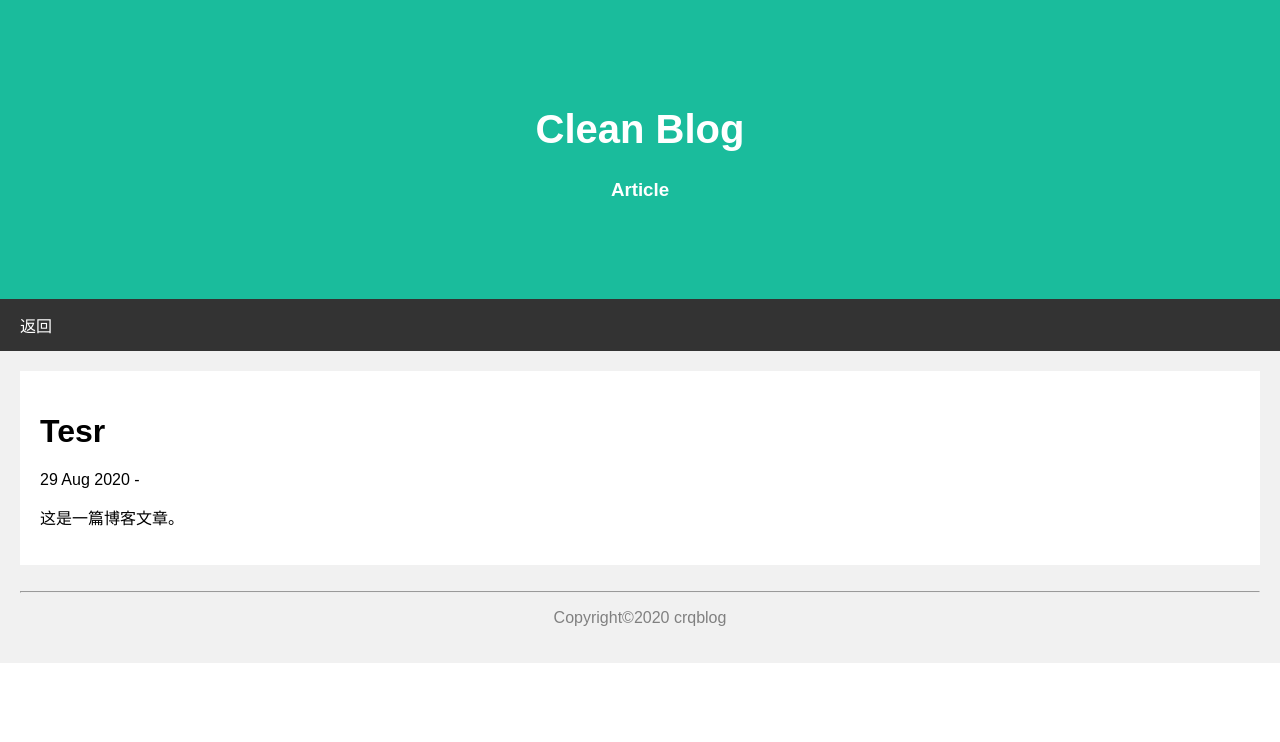
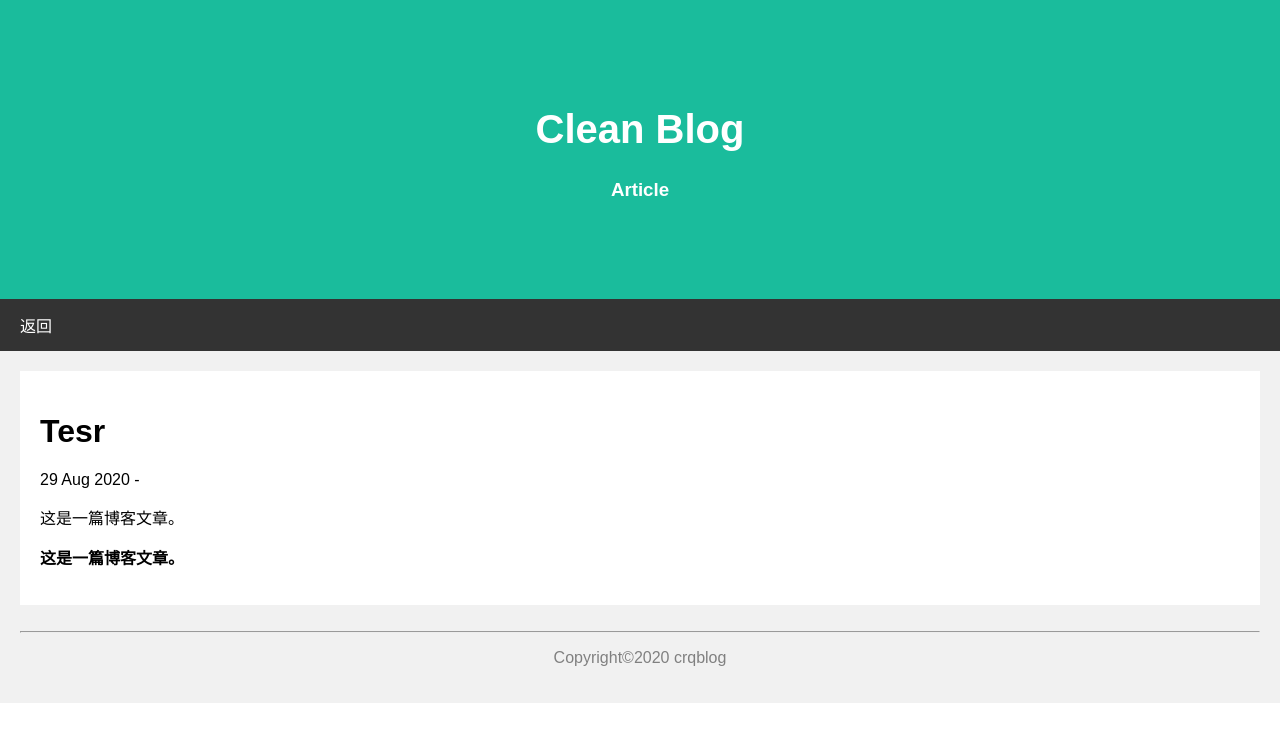
Before and after one commit to cleanblog/cleanblog.github.io, a Jekyll site: the page built from _posts/2020-8-29-tesr.md, in a window 1280 px wide. Shown: the top 742 px of the page. Built offline with Jekyll 4.4.1, drawn with Linux system fonts in a browser that asks for light colours.

Commit message:
Update 2020-8-29-tesr.md

```diff
--- a/_posts/2020-8-29-tesr.md
+++ b/_posts/2020-8-29-tesr.md
@@ -2,3 +2,5 @@
 layout: post
 ---
 这是一篇博客文章。
+
+**这是一篇博客文章。**
```
